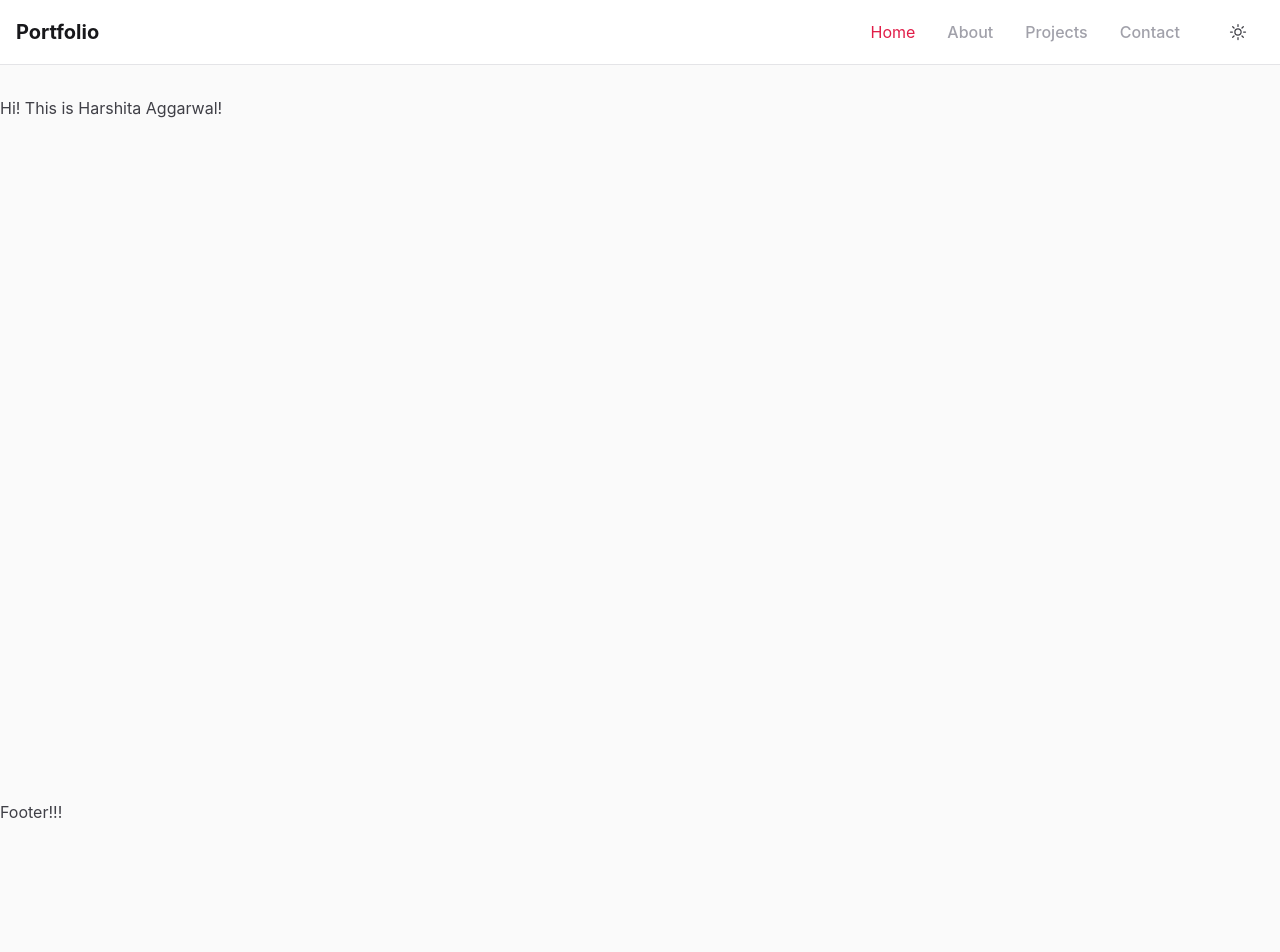
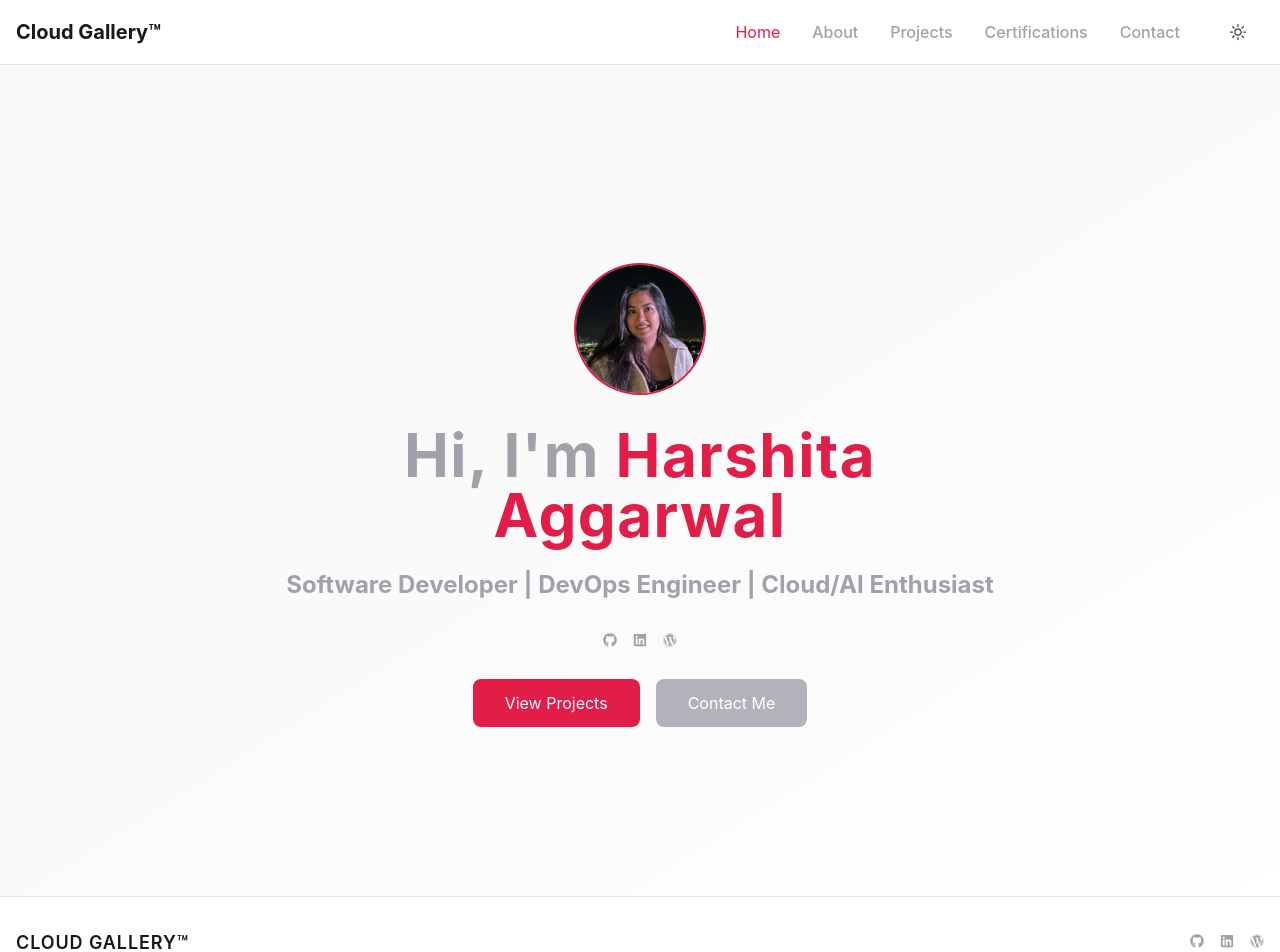
Before and after one commit to harshita-aggarwal/harshita-aggarwal-portfolio, a Next.js app: page / in a window 1280 px wide. Shown: the top 952 px of the page. Before the commit the page ends 824 px from the top, so only its background shows below. Built offline with nearby package versions, Linux system fonts and the light colour scheme.

Commit message:
Hero Landing Section

```diff
--- /dev/null
+++ b/src/app/certifications/page.tsx
@@ -0,0 +1,5 @@
+const Certifications = () => {
+  return <div>Certifications Page</div>;
+};
+
+export default Certifications;
--- /dev/null
+++ b/src/app/components/Footer.tsx
@@ -0,0 +1,30 @@
+import Link from "next/link";
+import { FaLinkedin } from "react-icons/fa";
+import { FaGithub, FaWordpress } from "react-icons/fa6";
+
+const Footer = () => {
+  return (
+    <footer className="footer">
+        <div className="container max-w-7xl mx-auto px-4 py-8">
+            <div className="flex flex-col md:flex-row  items-center justify-between">
+                <div className="mb-4 md:mb-0">
+                    <Link className="footer-heading" href="/" >cloud gallery&trade;</Link>
+                    <p className="footer-text mt-2">&copy; {new Date().getFullYear()} Cloud Gallery. All rights reserved.</p>
+                </div>
+
+                <div className="flex justify-center space-x-4 mb-8">
+                    <Link href="https://github.com/harshita-aggarwal" target="_blank" rel="noopener noreferrer"  className="footer-link">
+                    <FaGithub/></Link>
+                    <Link href="https://www.linkedin.com/in/harshita-aggarwal/" target="_blank" rel="noopener noreferrer"  className="footer-link">
+                    <FaLinkedin/></Link>
+                    <Link href="https://iambookdragon.wordpress.com/" className="footer-link">
+                    <FaWordpress/></Link>
+                </div>
+            </div>
+        </div>
+
+    </footer>
+  )
+};
+
+export default Footer;
--- /dev/null
+++ b/src/app/components/Hero.tsx
@@ -0,0 +1,63 @@
+import Image from "next/image";
+import Link from "next/link";
+import { FaGithub, FaLinkedin, FaWordpress } from "react-icons/fa";
+
+const Hero = () => {
+  return (
+    <section className="hero container py-28 max-w-7xl mx-auto px-4">
+      <div className="max-w-3xl mx-auto text-center">
+        <div className="flex flex-col mb-4 items-center">
+          <Image
+            src="/profile2.jpeg"
+            alt="profile image"
+            width={100}
+            height={100}
+            className="object-cover rounded-full w-32 h-32 mb-4 ring-2 ring-primary"
+          />
+        </div>
+
+        <h1 className="hero-greeting">
+          Hi, I&apos;m{" "}
+          <span className="hero-name-accent">Harshita Aggarwal</span>
+        </h1>
+
+        <p className="hero-title">
+          Software Developer | DevOps Engineer | Cloud/AI Enthusiast
+        </p>
+
+        <div className="hero-social-group">
+          <Link
+            href="https://github.com/harshita-aggarwal"
+            target="_blank"
+            rel="noopener noreferrer"
+            className="hero-social-link"
+          >
+            <FaGithub />
+          </Link>
+          <Link
+            href="https://www.linkedin.com/in/harshita-aggarwal/"
+            target="_blank"
+            rel="noopener noreferrer"
+            className="hero-social-link"
+          >
+            <FaLinkedin />
+          </Link>
+          <Link
+            href="https://iambookdragon.wordpress.com/"
+            target="_blank"
+            rel="noopener noreferrer"
+            className="hero-social-link"
+          >
+            <FaWordpress />
+          </Link>
+        </div>
+        <div className="hero-cta-group">
+            <Link href="/projects" className="btn-primary inline-block w-full md:w-auto px-8 py-3 rounded-lg ">View Projects</Link>
+            <Link href="/contact" className="btn-muted inline-block w-full md:w-auto px-8 py-3 rounded-lg ">Contact Me</Link>
+        </div>
+      </div>
+    </section>
+  );
+};
+
+export default Hero;
--- a/src/app/components/Navbar.tsx
+++ b/src/app/components/Navbar.tsx
@@ -17,6 +17,7 @@ const Navbar = () => {
     { href: "/", label: "Home" },
     { href: "/about", label: "About" },
     { href: "/projects", label: "Projects" },
+    { href: "/certification", label: "Certifications" },
     { href: "/contact", label: "Contact" },
   ];
   return (
@@ -24,7 +25,7 @@ const Navbar = () => {
       <div className="container max-w-7xl mx-auto px-4">
         <div className="flex items-center justify-between h-16">
           <Link href="/" className="text-xl navbar-heading">
-            Portfolio
+            Cloud Gallery&trade;
           </Link>
 
           <div className="hidden md:flex items-center space-x-8">
--- a/src/app/globals.css
+++ b/src/app/globals.css
@@ -1,52 +1,78 @@
 @import "tailwindcss";
 
 @theme {
-  --color-primary: #F43F5E;
-  --color-primary-hover:  #FB7185;
-  --color-secondary: #EC4899;
-  --color-dark: #1F2937;
-  --color-light: #F9FAFB;
-  --color-bg:             var(--bg);
-  --color-surface:        var(--surface);
+  --color-primary: #f43f5e;
+  --color-primary-hover: #fb7185;
+  --color-secondary: #ec4899;
+  --color-dark: #1f2937;
+  --color-light: #f9fafb;
+  --color-bg: var(--bg);
+  --color-surface: var(--surface);
   --color-surface-raised: var(--surface-raised);
-  --color-heading:        var(--heading);
-  --color-body:           var(--body);
-  --color-muted:          var(--muted);
-  --color-border:         var(--border);
-  --color-text:           var(--body);
+  --color-heading: var(--heading);
+  --color-body: var(--body);
+  --color-muted: var(--muted);
+  --color-border: var(--border);
+  --color-text: var(--body);
+  --color-success: var(--success);
+  --color-error: var(--error);
+  --color-warning: var(--warning);
+  --color-info: var(--info);
 
-  --font-sans: 'Inter', sans-serif;
+  --color-success-bg: var(--success-bg);
+  --color-error-bg: var(--error-bg);
+  --color-warning-bg: var(--warning-bg);
+  --color-info-bg: var(--info-bg);
+
+  --font-sans: "Inter", sans-serif;
 
   --animation-fade-in: fadeIn 0.5s ease-in-out;
   --animation-slide-up: slideUp 0.5s ease-in-out;
 }
 
 :root {
-  --bg:             #FAFAFA;   /* zinc-50  */
-  --surface:        #FFFFFF;   /* white    */
-  --surface-raised: #F4F4F5;   /* zinc-100 */
-  --heading:        #18181B;   /* zinc-900 */
-  --body:           #3F3F46;   /* zinc-700 */
-  --muted:          #A1A1AA;   /* zinc-400 */
-  --border:         #E4E4E7;   /* zinc-200 */
+  --bg: #fafafa; /* zinc-50  */
+  --surface: #ffffff; /* white    */
+  --surface-raised: #f4f4f5; /* zinc-100 */
+  --heading: #18181b; /* zinc-900 */
+  --body: #3f3f46; /* zinc-700 */
+  --muted: #a1a1aa; /* zinc-400 */
+  --border: #e4e4e7; /* zinc-200 */
 
   /* primary shifts slightly darker in light mode for readability */
-  --color-primary:       #E11D48;   /* indigo-600 */
-  --color-primary-hover: #BE123C;   /* indigo-700 */
+  --color-primary: #e11d48; /* indigo-600 */
+  --color-primary-hover: #be123c; /* indigo-700 */
+  --success: #059669;
+  --success-bg: #ecfdf5;
+  --error: #dc2626;
+  --error-bg: #fef2f2;
+  --warning: #f59e0b;
+  --warning-bg: #fffbeb;
+  --info: #0284c7;
+  --info-bg: #f0f9ff;
 }
 
 .dark {
-  --bg:             #09090B;   /* zinc-950 */
-  --surface:        #18181B;   /* zinc-900 */
-  --surface-raised: #27272A;   /* zinc-800 */
-  --heading:        #FFFFFF;   /* white    */
-  --body:           #D4D4D8;   /* zinc-300 */
-  --muted:          #71717A;   /* zinc-500 */
-  --border:         #27272A;   /* zinc-800 */
+  --bg: #09090b; /* zinc-950 */
+  --surface: #18181b; /* zinc-900 */
+  --surface-raised: #27272a; /* zinc-800 */
+  --heading: #ffffff; /* white    */
+  --body: #d4d4d8; /* zinc-300 */
+  --muted: #71717a; /* zinc-500 */
+  --border: #27272a; /* zinc-800 */
 
   /* primary is lighter in dark mode so it pops on dark bg */
-  --color-primary:       #F43F5E;   /* indigo-500 */
-  --color-primary-hover: #FB7185;   /* indigo-400 */
+  --color-primary: #f43f5e; /* indigo-500 */
+  --color-primary-hover: #fb7185; /* indigo-400 */
+
+  --success: #34d399;
+  --success-bg: #022c22;
+  --error: #f87171;
+  --error-bg: #450a0a;
+  --warning: #fbbf24;
+  --warning-bg: #1c1400;
+  --info: #38bdf8;
+  --info-bg: #082f49;
 }
 
 @custom-variant dark (&:where(.dark, .dark *));
@@ -64,8 +90,12 @@ a {
     @apply px-4 py-2 rounded-md font-medium transition-colors duration-200;
   }
 
+  .btn-muted {
+    @apply bg-muted/80 text-white hover:bg-muted;
+  }
+
   .btn-primary {
-    @apply bg-primary text-white hover:bg-primary/90;
+    @apply bg-primary text-white hover:bg-primary/85;
   }
 
   .btn-secondary {
@@ -81,11 +111,11 @@ a {
   }
 
   .navbar-link-active {
-    @apply text-primary font-normal ;
+    @apply text-primary font-normal;
   }
 
   .navbar-heading {
-    @apply text-heading font-bold;
+    @apply text-heading font-bold hover:text-primary-hover;
   }
 
   .card {
@@ -106,6 +136,60 @@ a {
 
   .text-muted {
     @apply text-muted;
+  }
+
+  /* ── Hero ── */
+  .hero {
+    @apply min-h-screen flex items-center bg-linear-to-br from-bg via-bg to-surface;
+  }
+
+  .hero-greeting {
+    @apply text-muted text-4xl md:text-6xl font-bold mb-6 tracking-wide;
+  }
+
+  .hero-name {
+    @apply text-heading;
+  }
+
+  .hero-name-accent {
+    @apply text-primary;
+  }
+
+  .hero-title {
+    @apply text-muted text-xl md:text-2xl mb-8 font-bold;
+  }
+
+  .hero-bio {
+    @apply text-body text-base sm:text-lg max-w-xl leading-relaxed;
+  }
+
+  .hero-cta-group {
+    @apply flex flex-col md:flex-row gap-4 justify-center items-center;
+  }
+
+  .hero-social-link {
+    @apply text-muted hover:text-primary transition-colors duration-200 text-sm;
+  }
+
+  .hero-social-group {
+    @apply flex justify-center space-x-4 mb-8;
+  }
+
+  /* ── Footer ── */
+  .footer {
+    @apply bg-surface border-t border-border;
+  }
+
+  .footer-text {
+    @apply text-muted text-sm;
+  }
+
+  .footer-heading {
+    @apply text-heading hover:text-primary-hover font-semibold text-lg uppercase tracking-wider;
+  }
+
+  .footer-link {
+    @apply text-muted hover:text-primary transition-colors duration-200 text-sm;
   }
 }
 
--- a/src/app/layout.tsx
+++ b/src/app/layout.tsx
@@ -2,6 +2,7 @@ import type { Metadata } from "next";
 import { Geist, Geist_Mono } from "next/font/google";
 import "./globals.css";
 import Navbar from "./components/Navbar";
+import Footer from "./components/Footer";
 
 const geistSans = Geist({
   variable: "--font-geist-sans",
@@ -30,7 +31,7 @@ export default function RootLayout({
       >
         <Navbar />
         <main className="min-h-screen pt-24">{children}</main>
-        <footer>Footer!!!</footer>
+        <Footer />
       </body>
     </html>
   );
--- a/src/app/page.tsx
+++ b/src/app/page.tsx
@@ -1,5 +1,9 @@
+import Hero from "./components/Hero";
+
 export default function Home() {
   return (
-    <div>Hi! This is Harshita Aggarwal!</div>
+    <>
+      <Hero />
+    </>
   );
 }
--- a/src/types/index.ts
+++ b/src/types/index.ts
@@ -7,7 +7,7 @@ export interface Project {
   image: string;
 }
 
-export interface Blog {
+export interface Certification {
     title: string;
     excerpt: string;
     date: string;
```
Also changed, not shown: src/app/contact/page.tsx (+53 -4 lines), src/content/blogs.ts (+10 -38 lines), public/Profile2.jpeg (added), public/profile.avif (deleted).
